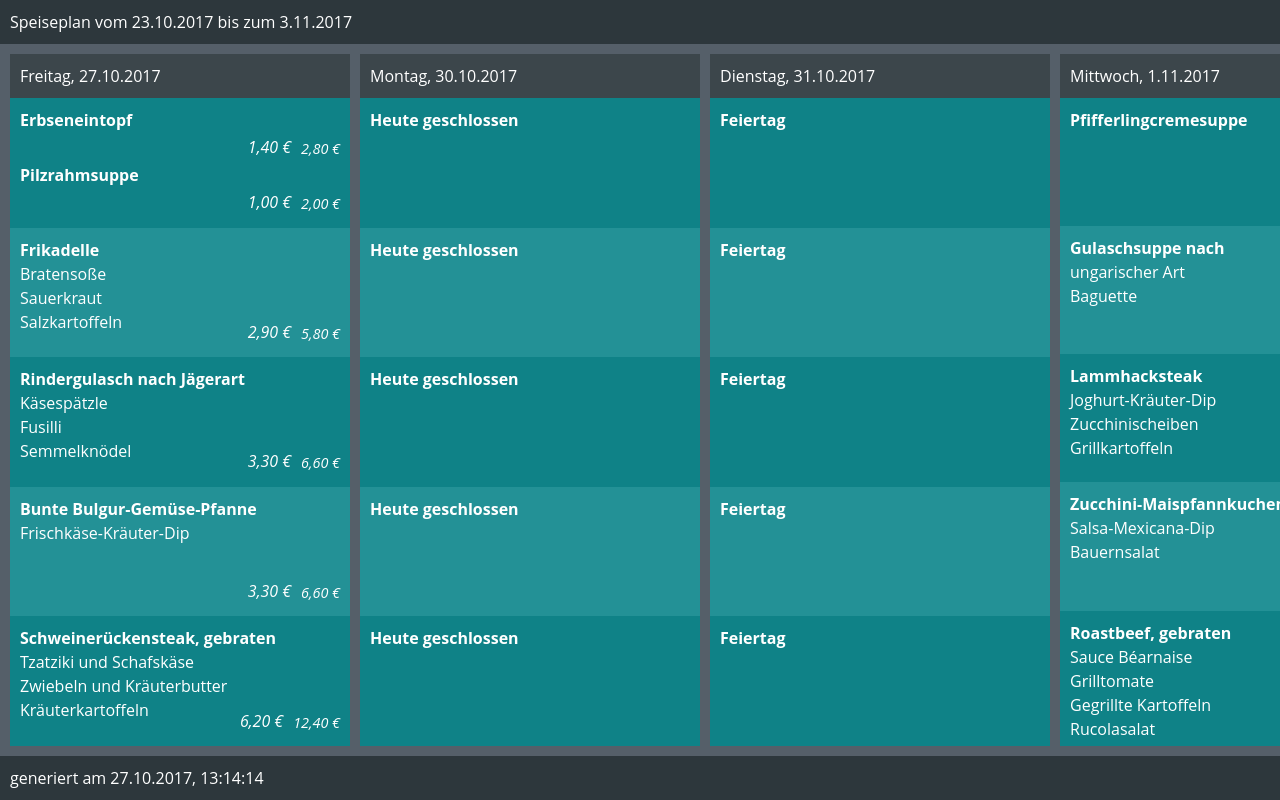
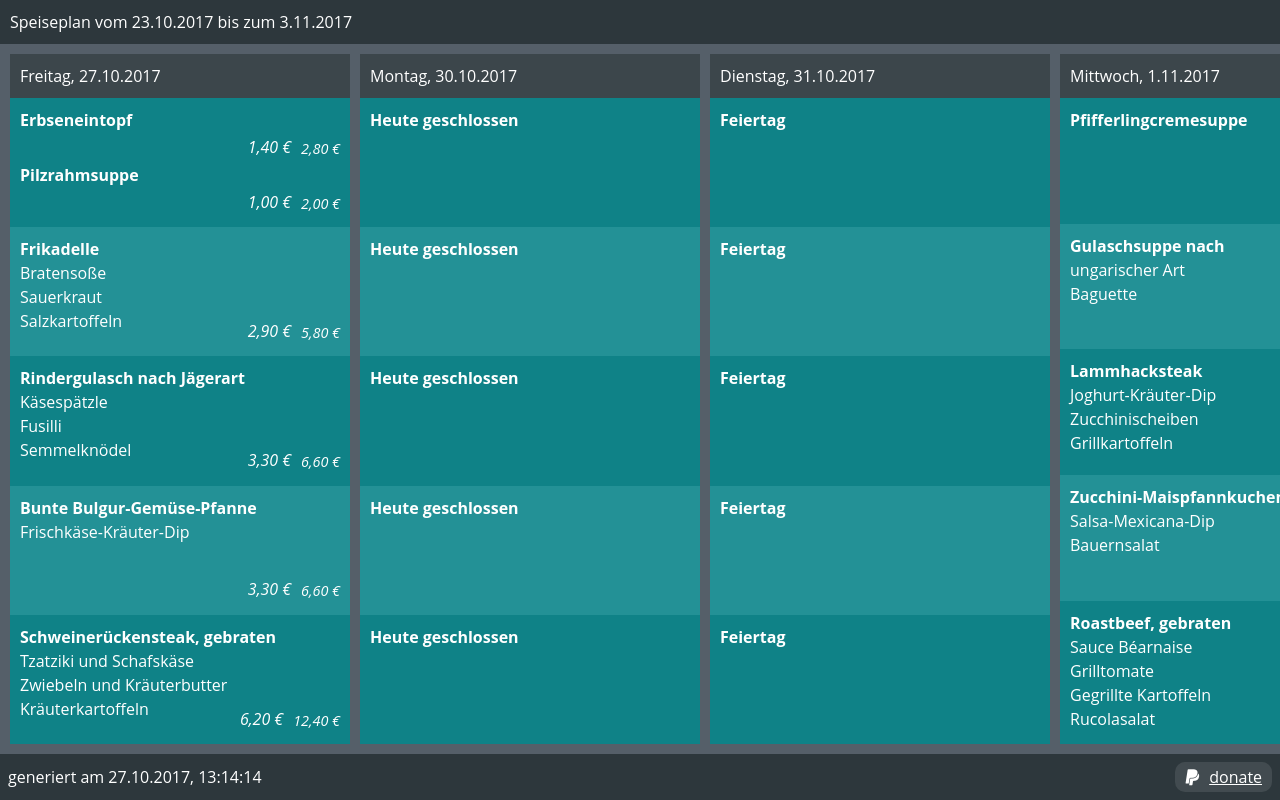
Before and after one commit to mbarz/futter, a website: page html/app/index.html in a window 1280 px wide. Drawn offline with nearby package versions, Linux system fonts and the light colour scheme; some packages are replaced by stand-ins of ours; a script that the page names is missing.

Commit message:
donate btn

```diff
--- a/html/app/index.html
+++ b/html/app/index.html
@@ -9,6 +9,8 @@
           content="ie=edge">
     <title>Document</title>
 
+    <script src="https://cdn.polyfill.io/v2/polyfill.min.js"></script>
+
     <script src="https://code.jquery.com/jquery-3.2.1.min.js"
             integrity="sha256-hwg4gsxgFZhOsEEamdOYGBf13FyQuiTwlAQgxVSNgt4="
             crossorigin="anonymous"></script>
@@ -17,6 +19,11 @@
     <script src="script/main.js"></script>
     <link rel="stylesheet"
           href="style/style.css">
+
+    <link href="https://maxcdn.bootstrapcdn.com/font-awesome/4.7.0/css/font-awesome.min.css"
+          rel="stylesheet"
+          integrity="sha384-wvfXpqpZZVQGK6TAh5PVlGOfQNHSoD2xbE+QkPxCAFlNEevoEH3Sl0sibVcOQVnN"
+          crossorigin="anonymous">
 </head>
 
 <body>
@@ -24,7 +31,21 @@
         <header>Speiseplan</header>
         <div id='plan'
              class="daysContainer"></div>
-        <footer>foot</footer>
+        <footer>
+            <div class="content"></div>
+            <div class="spacer"></div>
+            <div>
+                <a href="https://paypal.me/muxe/1">
+                    <div class="link">
+                        <div>
+                            <i class="fa fa-paypal"
+                               aria-hidden="true"></i>
+                        </div>
+                        <div>donate</div>
+                    </div>
+                </a>
+            </div>
+        </footer>
     </div>
 </body>
 
--- a/html/app/script/main.js
+++ b/html/app/script/main.js
@@ -43,7 +43,7 @@ function main() {
             switch (_a.label) {
                 case 0:
                     site = new Site('site');
-                    return [4 /*yield*/, fetch('multiLangPlan.json')];
+                    return [4 /*yield*/, fetch('multiLangPlan.json', { mode: 'no-cors' })];
                 case 1:
                     response = _a.sent();
                     return [4 /*yield*/, response.json()];
@@ -96,7 +96,7 @@ var Site = (function () {
         if (lang === 'en') {
             footerContent = 'generated on ' + info.planCreationDate.toLocaleString(lang);
         }
-        $("#" + this.div.attr('id') + " > footer").html(footerContent);
+        $("#" + this.div.attr('id') + " > footer > .content").html(footerContent);
         var day = (new Date()).toISOString().substr(0, 10);
         var currentDayContainer = $('#' + day);
         var offset = currentDayContainer.offset();
--- a/html/app/script/main.ts
+++ b/html/app/script/main.ts
@@ -4,7 +4,7 @@ let place = 'bwg'
 async function main() {
 
     const site = new Site('site');
-    const response = await fetch('multiLangPlan.json');
+    const response = await fetch('multiLangPlan.json', { mode: 'no-cors' });
     const plan = await response.json();
     const lastModified = response.headers.get('Last-Modified');
     console.log(lastModified);
@@ -12,7 +12,7 @@ async function main() {
     console.log(plan);
     lang = getUrlParam('lang') || 'de';
     place = getUrlParam('place') || 'bwg';
-    console.log({lang, place});
+    console.log({ lang, place });
     site.show(plan, { planCreationDate: new Date(lastModified || '') });
 }
 
@@ -65,7 +65,7 @@ class Site {
         if (lang === 'en') {
             footerContent = 'generated on ' + info.planCreationDate.toLocaleString(lang);
         }
-        $(`#${this.div.attr('id')} > footer`).html(footerContent);
+        $(`#${this.div.attr('id')} > footer > .content`).html(footerContent);
 
         const day = (new Date()).toISOString().substr(0, 10);
         const currentDayContainer = $('#' + day);
--- a/html/app/style/style.scss
+++ b/html/app/style/style.scss
@@ -35,9 +35,35 @@ body {
     & > footer {
         grid-row: 3;
         grid-column: 1/4;
-        padding: 10px;
+        padding: 8px;
         background: #2d373c;
-        color: white
+        color: white;
+
+        align-items: center;
+
+        display: flex;
+        .spacer {
+            flex-grow: 1;
+        }
+
+        a {
+            div.link {
+                display: flex;
+                align-items: center;
+                background: rgba(255,255,255,0.1);
+                border-radius: 10px;
+                padding: 3px 10px;
+
+                &:hover {
+                    background: rgba(255,255,255,0.2);
+                }
+            }
+            i {
+                font-size: 1em;
+                margin-right:10px;
+            }
+            color: white;
+        }
     }
 }
 
@@ -94,7 +120,7 @@ $header: rgb(60, 70, 75);
         }
 
         .prices {
-            margin-top: -2em;
+            margin-top: -1.5em;
             display: flex;
             flex-direction: row;
             align-items: right;
--- a/ts/app.ts
+++ b/ts/app.ts
@@ -11,7 +11,7 @@ console.log("------------------------ futterParser 1.0 ----------------------\n"
 
 class Data {
     public static OUTDIR = "./out/";
-    public static HTMLFILENAME = "index.html";
+    public static HTMLFILENAME = "generated.html";
     public static JSONFILENAME = 'multiLangPlan.json';
 }
 
```
Also changed, not shown: html/app/style/style.css.
